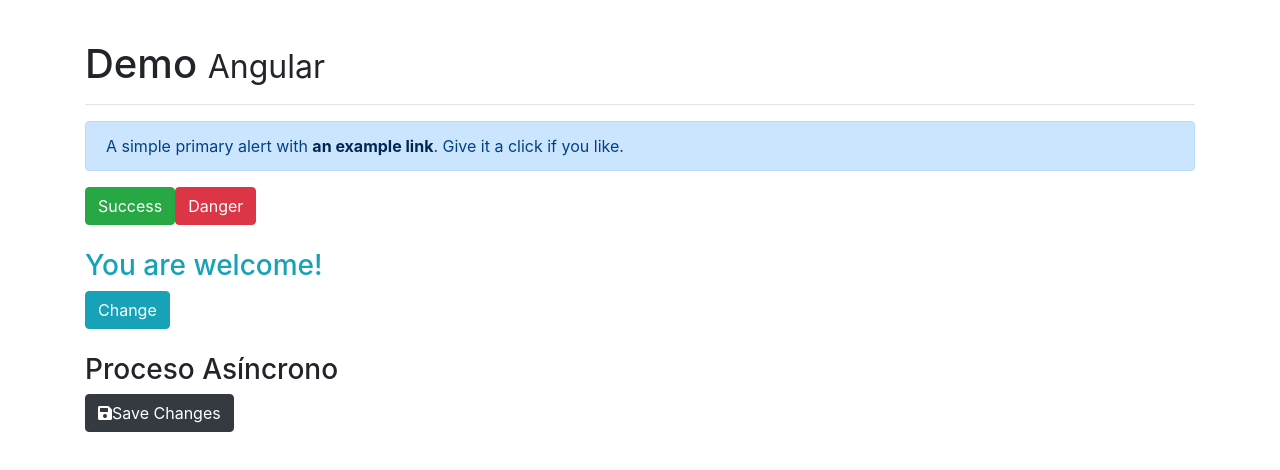
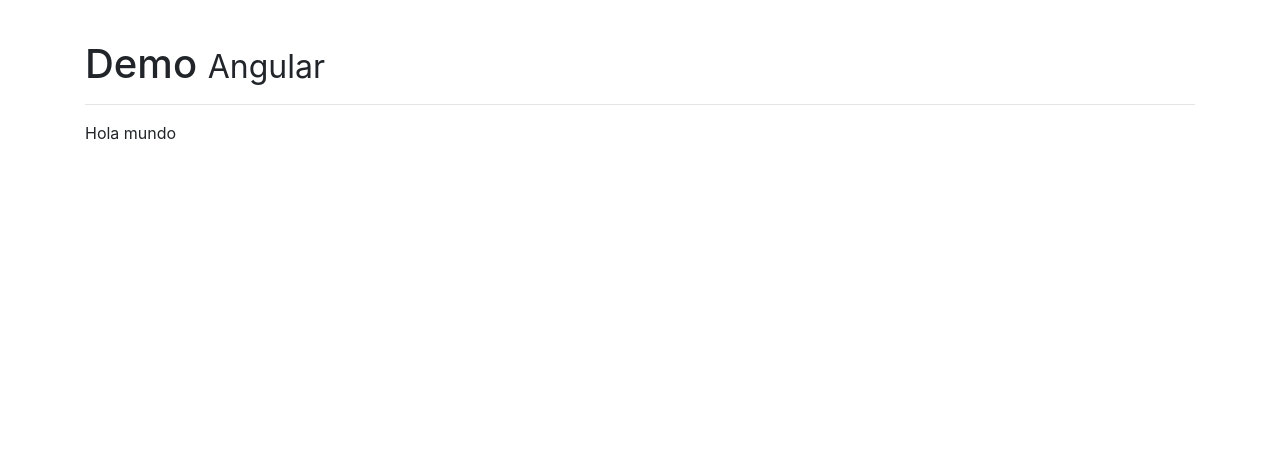
Before and after one commit to Jesusd19/varied, an Angular app: page / in a window 1280 px wide. Shown: the top 470 px of the page. Built offline with nearby package versions, Linux system fonts and the light colour scheme.

Commit message:
Directivas personalizadas

```diff
--- a/src/app/app.component.html
+++ b/src/app/app.component.html
@@ -3,7 +3,10 @@
   <hr>
   <!-- <app-ng-style></app-ng-style> -->
   <!-- <app-css></app-css> -->
-  <app-clases></app-clases>
+  <!-- <app-clases></app-clases> -->
+  <p [appResaltado]="'orange'">
+    Hola mundo
+  </p>
 
 </div>
 
--- a/src/app/app.module.ts
+++ b/src/app/app.module.ts
@@ -6,13 +6,15 @@
 import { NgStyleComponent } from './components/ng-style/ng-style.component';
 import { CssComponent } from './components/css/css.component';
 import { ClasesComponent } from './components/clases/clases.component';
+import { ResaltadoDirective } from './directives/resaltado.directive';
 
 @NgModule({
   declarations: [
     AppComponent,
     NgStyleComponent,
     CssComponent,
-    ClasesComponent
+    ClasesComponent,
+    ResaltadoDirective
   ],
   imports: [
     BrowserModule,
--- a/src/app/components/clases/clases.component.html
+++ b/src/app/components/clases/clases.component.html
@@ -21,5 +21,4 @@
   class="fa"></i>
   <span *ngIf="!loading">Save Changes</span>
   <span *ngIf="loading">Wait please</span>
-
 </button>
--- /dev/null
+++ b/src/app/directives/resaltado.directive.ts
@@ -0,0 +1,26 @@
+import { Directive, ElementRef, HostListener, Input } from '@angular/core';
+
+@Directive({
+  selector: '[appResaltado]'
+})
+export class ResaltadoDirective {
+
+  @Input('appResaltado') nuevoColor:string;
+
+  @HostListener('mouseenter') mouseEntro(){
+    this.resaltar(this.nuevoColor || "yellow");
+  }
+
+  @HostListener('mouseleave') mouseSalio(){
+    this.resaltar(null);
+  }
+
+  constructor(private el: ElementRef) {
+    console.log("La directiva fue llamada");
+  }
+
+  private resaltar(color:string) {
+    this.el.nativeElement.style.backgroundColor = color;
+  }
+
+}
```
